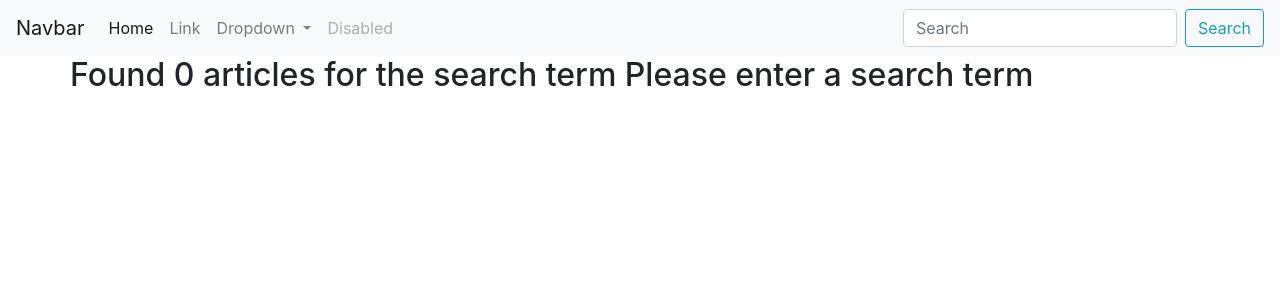
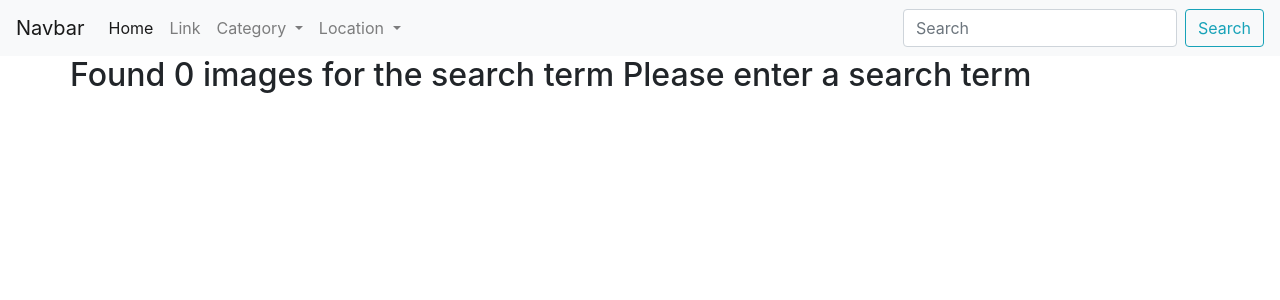
Before and after one commit to HassibIbrahim/meinefotos, a Django app: page /search/ in a window 1280 px wide. Shown: the top 300 px of the page. Run offline with Django 3.2, Linux system fonts and the light colour scheme; some libraries are stand-ins or nearby versions.

Commit message:
search images

```diff
--- a/photoapp/templates/images/search.html
+++ b/photoapp/templates/images/search.html
@@ -5,7 +5,7 @@
     {% if images%}
       <h2>Found {{ images|length }} of searched term {{message}}</h2>
     {% else %}
-      <h2> Found 0 articles for the search term {{message}}</h2>
+      <h2> Found 0 images for the search term {{message}}</h2>
     {% endif %}
    </div>
    <div class="row">
@@ -15,6 +15,9 @@
           <h1>{{image.name}}</h1>
           <!--<img src="">-->
       </div>
+      <div class="col-xs-6 col-sm-6 col-md-6 col-lg-6">
+               <img src="{{image.image.url}}" class="img-responsive" alt="Image">
+            </div>
     {% endfor %}
   {% endif %}
   </div>
--- a/photoapp/templates/navbar.html
+++ b/photoapp/templates/navbar.html
@@ -14,7 +14,7 @@
       </li>
       <li class="nav-item dropdown">
         <a class="nav-link dropdown-toggle" href="#" id="navbarDropdown" role="button" data-toggle="dropdown" aria-haspopup="true" aria-expanded="false">
-          Dropdown
+          Category
         </a>
         <div class="dropdown-menu" aria-labelledby="navbarDropdown">
           <a class="dropdown-item" href="#">Action</a>
@@ -23,9 +23,18 @@
           <a class="dropdown-item" href="#">Something else here</a>
         </div>
       </li>
-      <li class="nav-item">
-        <a class="nav-link disabled" href="#">Disabled</a>
+       <li class="nav-item dropdown">
+        <a class="nav-link dropdown-toggle" href="#" id="navbarDropdown" role="button" data-toggle="dropdown" aria-haspopup="true" aria-expanded="false">
+          Location
+        </a>
+        <div class="dropdown-menu" aria-labelledby="navbarDropdown">
+          <a class="dropdown-item" href="#">Action</a>
+          <a class="dropdown-item" href="#">Another action</a>
+          <div class="dropdown-divider"></div>
+          <a class="dropdown-item" href="#">Something else here</a>
+        </div>
       </li>
+
     </ul>
      <form class="form-inline my-2 my-lg-0" role="search" action="{% url 'search_results' %}">
         <input class="form-control mr-sm-2" type="search" placeholder="Search" aria-label="Search" name="image">
--- a/photoapp/views.py
+++ b/photoapp/views.py
@@ -1,7 +1,6 @@
 from django.shortcuts import render
 from django.http import HttpResponse
 from .models import  *
-
 
 # Create your views here.
 
```
Also changed, not shown: photoapp/templates/images/base.html (line endings or trailing spaces).
